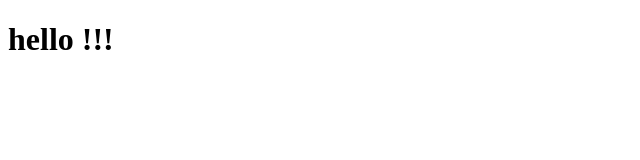
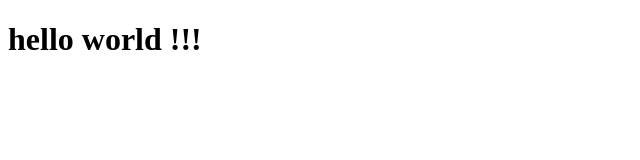
Before and after one commit to Abilash-7/CSS-color-palette---JS, a plain HTML site: page demo.html in a window 1280 px wide. Shown: the whole page, without its empty margins (0-640 px from the left). Drawn offline with Linux system fonts and the light colour scheme.

Commit message:
hello changed in hello world

```diff
--- a/demo.html
+++ b/demo.html
@@ -6,6 +6,6 @@
     <title>Demo</title>
 </head>
 <body>
-    <h1>hello !!!</h1>
+    <h1>hello world !!! </h1>
 </body>
 </html>
```
